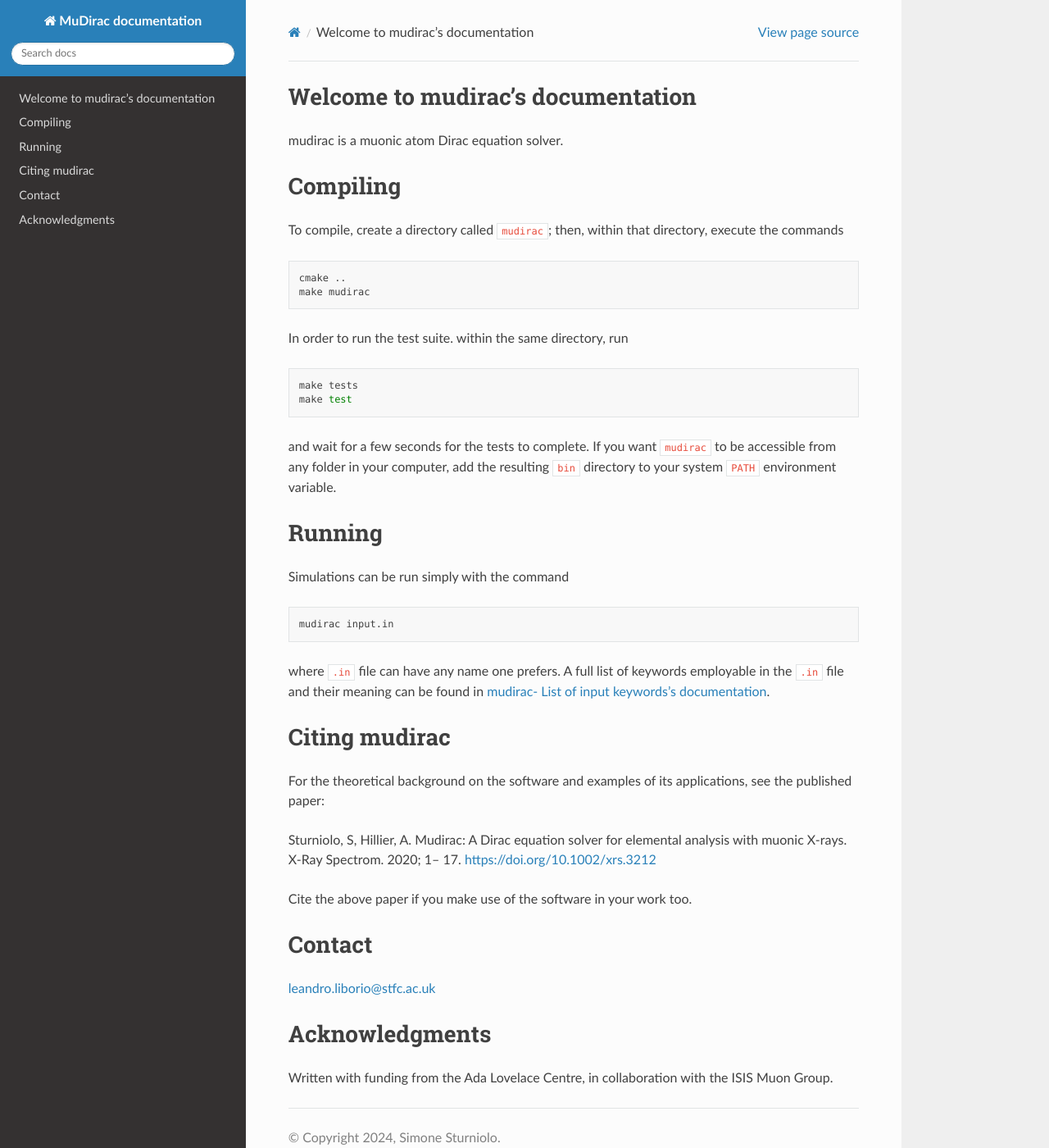
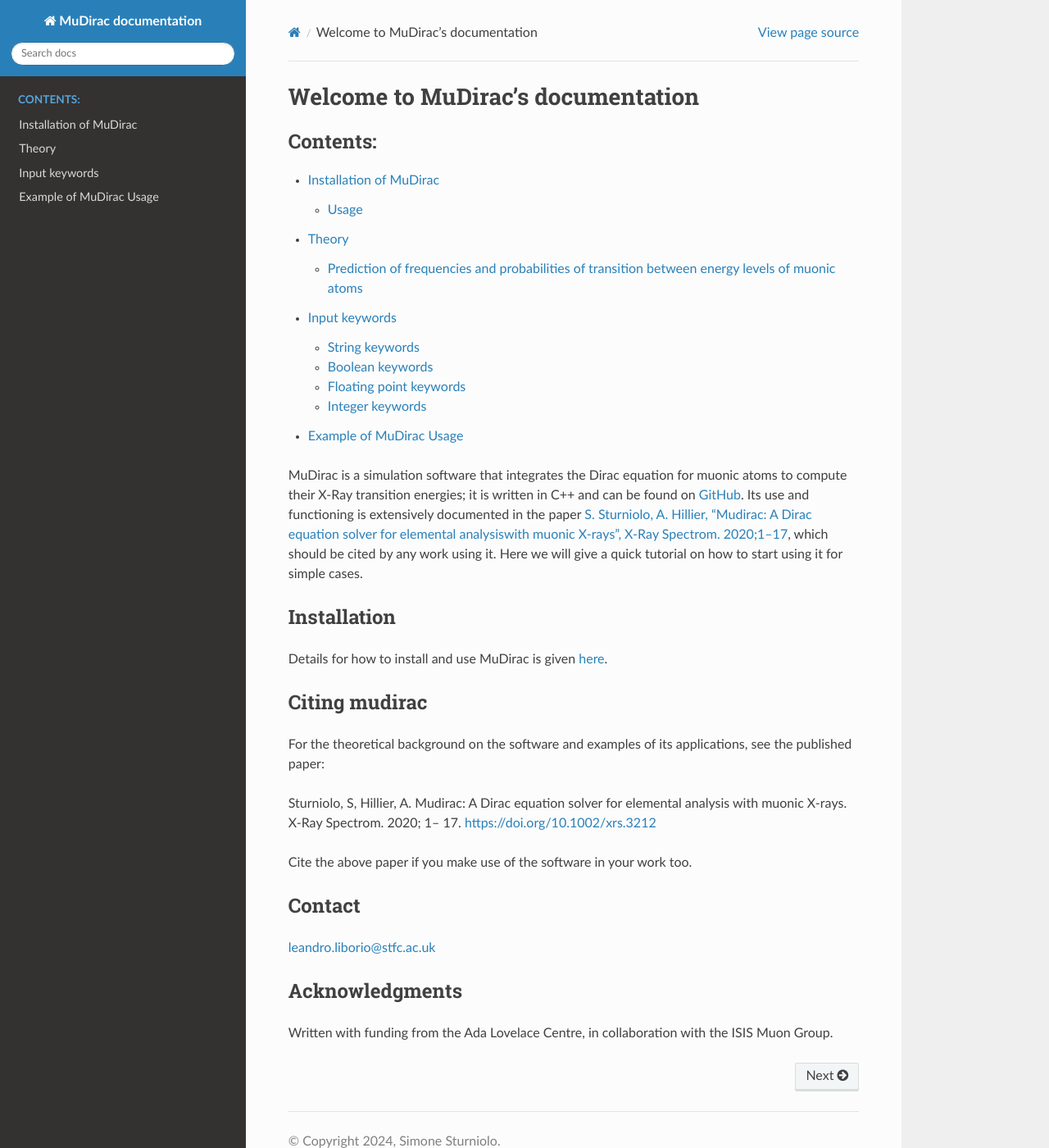
Before and after one commit to muon-spectroscopy-computational-project/mudirac, a Sphinx documentation site: the page built from docs/source/index.rst, in a window 1280 px wide and 1400 px high. Shown: the whole window at 82% size. Built offline with Sphinx 7.4.7 and the Read the Docs theme 2.0.0, drawn with Linux system fonts in a browser that asks for light colours; some of the changed lines change nothing that is shown.

Commit message:
Mudirac documentation

```diff
--- /dev/null
+++ b/docs/source/example.rst
@@ -0,0 +1,73 @@
+Example of MuDirac Usage
+========================
+To learn how to use mudirac, let's try a simple example. Open a text editor and write the following:
+
+.. code-block:: bash
+
+    element: Au
+    isotope: 197
+    xr_lines: K1-L2,K1-L3
+    write_spec: T
+
+Save this as :literal:`Au_basic.in` and then pass it to MuDirac. The simulation should be really fast and it should produce the files :literal:`Au_basic.xr.out`, :literal:`Au_basic.log`, :literal:`Au_basic.err` and :literal:`Au_basic.spec.dat`. The :literal:`.log` and :literal:`.err` files are just a log of the program's calculations and a file where any errors are stored; they are not important unless you're trying to figure out what went wrong in a failed calculation. The :literal:`.xr.out` file contains a text summary of the result, and the :literal:`.spec.dat` file contains tabulated data for a simulated spectrum. Let's look at the input file and at what each line does.
+::
+
+    element: Au; isotope: 197
+
+This specifies that we're interested in studying gold, specifically the 197-Au isotope.
+::
+
+    xr_lines: K1-L2,K1-L3
+
+This indicates which X-ray transitions we want to know about. The notation is the IUPAC standard notation for X-ray spectrometry. These would be the transitions connecting the 1s shell (K1) to the 2p1/2 and 2p3/2 shells (L2, L3). Remember that because these orbitals are relativistic, spin-orbit coupling is built into them, and orbitals with different total angular momentum (orbital + spin) have different energies.
+::
+
+   write_spec: T
+
+Finally, this tells to the program to write also a :literal:`.spec.dat` file. Without this line, it wouldn't be created. T here stands for True.
+
+Now open the :literal:`Au_basic.xr.out` file. The contents should look something like this:
+
+.. code-block:: bash
+
+    # Z = 79, A = 197 amu, m = 206.768 au
+    Line    DeltaE (eV)     W_12 (s^-1)
+    K1-L2   1.43693e+07             4.94871e+18
+    K1-L3   1.48315e+07             4.63201e+18
+
+The first line is a header that records the context of the calculation - the element's atomic number and atomic mass, and the mass of the particle in atomic units (for a muon this will always be 206.768 au). The next lines show for each line the transition energy in electron volts and the transition rate in 1/seconds, which connects to the relative intensity of the line in the spectrum. Generally speaking, lines with higher transition rates will be stronger, though the connection isn't perfect as there are other factors at play.
+
+Now, this result is achieved with the default settings, that are in fact insufficient to simulate accurately an atom with a large Z like gold; as a general rule, the higher the charge of a nucleus, the more important all the additional terms. Copy :literal:`Au_basic.in` as :literal:`Au.in` and edit it to add lines so that it looks like this:
+
+.. code-block:: bash
+
+    element: Au
+    isotope: 197
+    xr_lines: K1-L2,K1-L3
+    write_spec: T
+    nuclear_model: FERMI2
+    uehling_correction: T
+    electronic_config: Au
+
+This adds three more lines:
+
+:literal:`nuclear_model: FERMI2`: This sets the nucleus to be modelled not as a point charge, but as a Fermi 2-term charge distribution, which is far more accurate to reality. The program contains parameters for this distribution for all isotopes of interest in the periodic table. This will account for the finite size of the nucleus, and the overlap of the muon orbitals with it.
+
+:literal:`uehling_correction: T`: This accounts for the Uehling correction, a quantum field effect relevant to electrostatics at these high energies. It can be undestood as accounting for the vacuum itself acting as a polarizable medium; because virtual electron-positron pairs can be generated in quantum field theory, these partially shield the charges and lower the traditional Coulomb force. This is an important term especially for very massive nuclei like Au or Pb and orbitals close to the nucleus.
+
+:literal:`electronic_config: Au`: This term includes approximatively the effect of the other electrons orbiting the nucleus. It does not solve the equations for them, rather it just places them in fixed idealised orbitals and builds a negative charge background from them. The result is an additional correction to the energy, that is however tiny compared to the previous two terms, and often easily ignored.
+
+Try running again MuDirac with this input. The calculation should take longer, and this time the output in :literal:`Au.xr.out` should be:
+
+.. code-block:: bash
+
+    # Z = 79, A = 197 amu, m = 206.768 au
+    Line    DeltaE (eV)     W_12 (s^-1)
+    K1-L2   5.5936e+06              1.62308e+18
+    K1-L3   5.76294e+06             1.76987e+18
+
+Note the significant changes - the energies are almost three times smaller than previously! You can try removing each of the new terms individually, or commenting them out by adding :literal:`#` at the beginning of a line, and re-running to see their effects. Now to familiarize yourself you can try a few more things:
+
+1. try adding more :literal:`xr_lines`, for example L1-M2 and L1-M3;
+2. try adding a range of lines; this can be written as K1:M5-K1:M5. It will compute all transitions within the given ranges that obey the selection rules to be allowed;
+3. try plotting the spectra in the :literal:`.spec.dat files`, using Gnuplot or importing them in software like Excel or Origin.
--- a/docs/source/index.rst
+++ b/docs/source/index.rst
@@ -1,46 +1,26 @@
 .. mudirac- homepage master file
 
-Welcome to mudirac's documentation
+Welcome to MuDirac's documentation
 ===================================
 
 .. toctree::
    :maxdepth: 2
    :caption: Contents:
-   mudirac- List of input keywords's documentation
-   ...
 
-mudirac is a muonic atom Dirac equation solver.
+   installation.rst
+   theory.rst
+   keywords.rst
+   example.rst
 
-Compiling
-==========
-To compile, create a directory called :literal:`mudirac`; then, within that directory, execute the commands
+MuDirac is a simulation software that integrates the Dirac equation for muonic atoms to compute their X-Ray transition energies; it is written in C++ and can be found on `GitHub <https://github.com/muon-spectroscopy-computational-project/mudirac>`_. Its use and functioning is extensively documented in the paper `S. Sturniolo, A. Hillier, "Mudirac: A Dirac equation solver for elemental analysiswith muonic X-rays", X-Ray Spectrom. 2020;1–17 <https://onlinelibrary.wiley.com/doi/full/10.1002/xrs.3212>`_, which should be cited by any work using it. Here we will give a quick tutorial on how to start using it for simple cases.
 
-.. code-block:: bash
+Installation
+-------------
+Details for how to install and use MuDirac is given :doc:`here <installation>`.
 
-   cmake ..
-   make mudirac
-
-In order to run the test suite. within the same directory, run
-
-.. code-block:: bash
-
-   make tests
-   make test
-
-and wait for a few seconds for the tests to complete. If you want :literal:`mudirac` to be accessible from any folder in your computer, add the resulting :literal:`bin` directory to your system :literal:`PATH` environment variable.
-
-Running
-========
-Simulations can be run simply with the command
-
-.. code-block:: bash
-
-   mudirac input.in
-
-where :literal:`.in` file can have any name one prefers. A full list of keywords employable in the :literal:`.in` file and their meaning can be found in :ref:`section_mudirac_input_keywords`.
 
 Citing mudirac
-===============
+---------------
 For the theoretical background on the software and examples of its applications, see the published paper:
 
 Sturniolo, S, Hillier, A. Mudirac: A Dirac equation solver for elemental analysis with muonic X‐rays. X‐Ray Spectrom. 2020; 1– 17. https://doi.org/10.1002/xrs.3212
@@ -48,9 +28,9 @@
 Cite the above paper if you make use of the software in your work too.
 
 Contact
-========
+--------
 leandro.liborio@stfc.ac.uk
 
 Acknowledgments
-=================
+----------------
 Written with funding from the Ada Lovelace Centre, in collaboration with the ISIS Muon Group.
--- /dev/null
+++ b/docs/source/installation.rst
@@ -0,0 +1,30 @@
+Installation of MuDirac
+========================
+MuDirac used CMake as a build system, and requires a C++ compiler. In order to compile it and prepare it to be executed on a Linux, Unix, or MacOS system with a working C++ compiler installes, follow these steps:
+1. download and unpack (or :literal:`git clone`) the repository on your loacal system;
+2. within the main folder of the repository (the one containing the :literal:`READ.md` file), create a subfolder called :literal:`build`;
+3. within the :literal:`build` folder, run the following commands:
+
+.. code-block:: bash
+
+   cmake ..
+   make mudirac
+
+In order to run the test suite. within the same directory, run
+
+.. code-block:: bash
+
+   make tests
+   make test
+
+and wait for a few seconds for the tests to complete. If you want :literal:`mudirac` to be accessible from any folder in your computer, add the resulting :literal:`bin` directory to your system :literal:`PATH` environment variable.
+
+Usage
+--------
+MuDirac works simplyby running it with an input file:
+
+.. code-block:: bash
+
+   mudirac input.in
+
+where :literal:`.in` file can have any name one prefers. The input file is a text file containing rows of the form :literal:`keyword: value`. A full list of keywords employable in the :literal:`.in` file and their meaning can be found in :ref:`section_mudirac_input_keywords`.
--- a/docs/source/keywords.rst
+++ b/docs/source/keywords.rst
@@ -5,7 +5,7 @@
 
 .. _section_mudirac_input_keywords:
 
-mudirac- List of input keywords's documentation
+Input keywords
 ===========================================================
 
 .. toctree::
@@ -19,12 +19,10 @@
    Integer keywords
    ...
 
-Input keywords
-===============
 :literal:`mudirac` takes a single input file, containing multiple lines with the format :literal:`<keyword>: <value>`. Here, we list all the currently available keywords, divided by type, their purpose, and default values.
 
 String keywords
-----------------
+~~~~~~~~~~~~~~~~~
 These keywords take a string as value; invalid strings (e.g. a chemical symbol that doesn't correspond to a known element) will give rise to errors.
 
 * :literal:`element`: symbol of the element for the calculation. Determines the nuclear charge. Can be any symbol in the periodic table up to Z=111, Roentgenium (Rg). Default is H.
@@ -40,7 +38,7 @@
 In addition, colons can be used to indicate ranges of lines. The notation :literal:`K1:L3-M1` would compute the lines K1-M1, L1-M1, L2-M1 and L3-M1. Note that if some of these lines are forbidden by selection rules, they will simply be skipped. A double colon, like :literal:`K1:L3-K1:L3` would loop on both sides, and not count all repeated lines.
 
 Boolean keywords
------------------
+~~~~~~~~~~~~~~~~~
 These keywords can only have a value of TRUE or FALSE. In order to set them true, either the word 'TRUE' or the letter 'T' (regardless of case) work.
 
 * :literal:`uehling_correction`: whether to turn on or not the Uehling correction. Default is FALSE.
@@ -48,7 +46,7 @@
 * :literal:`sort_byE`: if true, print out the transitions sorted by energy instead than by shell. Default is FALSE.
 
 Floating point keywords
-------------------------
+~~~~~~~~~~~~~~~~~~~~~~~~
 These keywords accept a non-integer number. It can be written normally (e.g. 105.3) or in scientific notation (e.g. 1.053E2).
 
 * :literal:`mass`:  mass of the particle in atomic units (1 = mass of the electron). By default it's the mass of the muon, 206.7683.
@@ -68,7 +66,7 @@
 * :literal:`spec_expdec`: exponential decay parameter :math:`E_{\text{dec}}` for a sensitivity function for the simulated spectrum, in eV. Multiplies the entire spectrum by a function :math:`\exp(-E/E_{\text{dec}})`. Only has effect if :literal:`write\_spec = TRUE`. Default is -1 (no decay).
 
 Integer keywords
------------------
+~~~~~~~~~~~~~~~~~
 Keywords that take an integer number as value.
 
 * :literal:`isotope`: which isotope of the element to consider. Important to determine the mass of the nucleus and its size. Default is -1, which means the most common isotope for the element will be used.
--- /dev/null
+++ b/docs/source/theory.rst
@@ -0,0 +1,13 @@
+Theory
+=======
+Prediction of frequencies and probabilities of transition between energy levels of muonic atoms
+-------------------------------------------------------------------------------------------------
+X-Ray Spectroscopy with negative muons
+~~~~~~~~~~~~~~~~~~~~~~~~~~~~~~~~~~~~~~~
+While positive muons can be used as magnetic probes acting as if they were light protons, negative muons have wholly different uses due to behaving in matter more as if they were heavy electrons. Negative muons possess the same charge and spin as electrons, and so will form bound states with nuclei that are known as muonic atoms. These atoms possess peculiar properties due to the heavier mass of the muon:
+
+1. the muon orbitals around the nucleus are much smaller and denser than the electronic ones, meaning that the muon tends to be rather insensitive to the presence of electrons - as it is closer to the nucleus than any of them;
+2. for the same reason, the orbitals can overlap significantly with the atomic nucleus, and their energy is affected by the shape of its charge distribution;
+3. the orbitals have much higher binding energies, which means they can also be treated only with a relativistic theory. In classical terms, you could say the muons are 'orbiting' the nucleus at speeds close to that of light.
+
+The consequence of these facts is that when cascading on a nucleus to form a muonic atom, muons will shed their energy in the form of highly energetic X-Ray photons, and the specific energies of these photons will be tied to the transitions between levels that are unique for each element. For this reason, `muons can be an excellent probe for non-destructive elemental analysis <https://www.sciencedirect.com/science/article/abs/pii/S0026265X1500301X?via%3Dihub>`_. The exact characteristic energies for each element can be tabulated by experimental calibration, but they can also be derived from first principles, by solving the quantum equations to find the orbitals and their energies. However, this is not as simple as applying the usual Schrödinger equation, because as said above, the muons orbit the nucleus at relativistic energies, and the Dirac equation is necessary; plus, at these energies, the electrostatic potential itself stops being perfectly Coulombic. For these reasons, we have provided a software that easily allows one to perform these calculations by including all necessary details to achieve precision sufficient for the interpretation of experiments.
```
